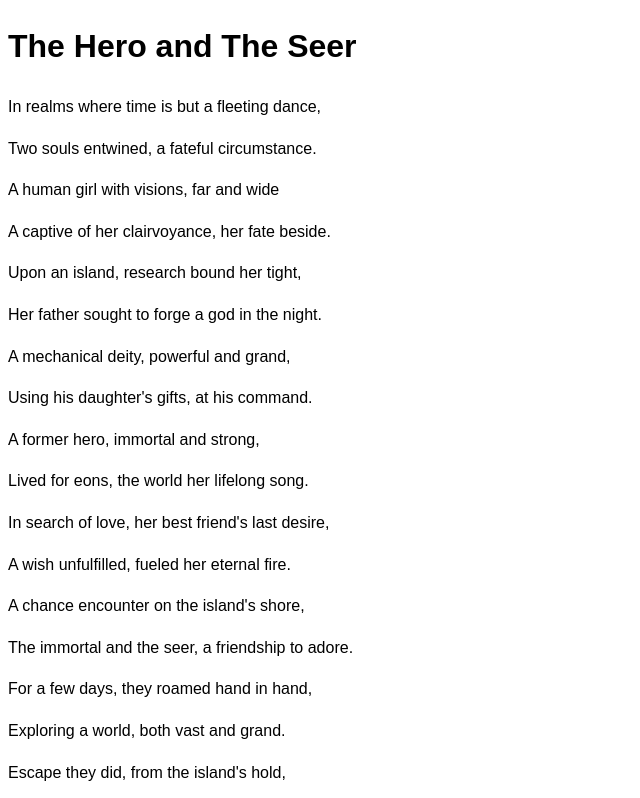
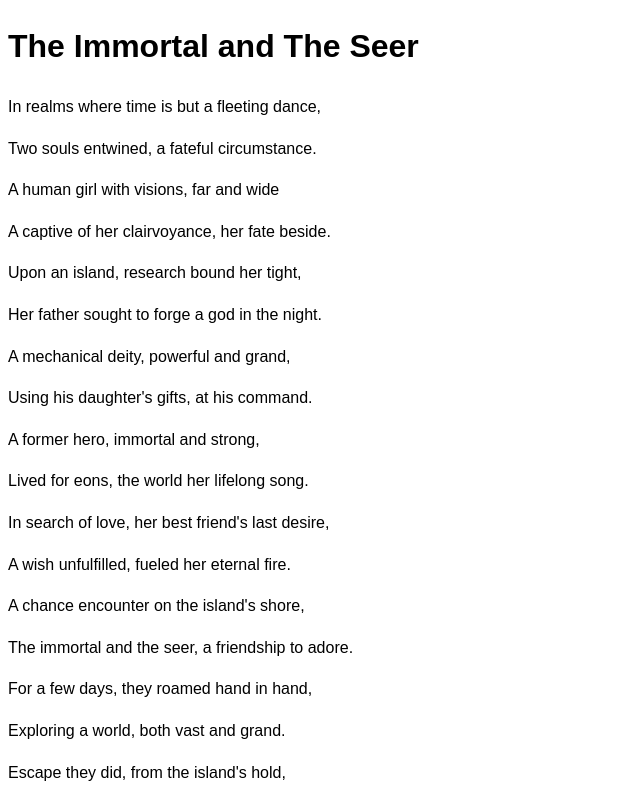
Before and after one commit to tolitog/tolitog.github.io, a plain HTML site: page index.html in a window 1280 px wide. Shown: the top 798 px of the page, without its empty margins (0-640 px from the left). Drawn offline with Linux system fonts and the light colour scheme.

Commit message:
Update index.html

```diff
--- a/index.html
+++ b/index.html
@@ -23,7 +23,7 @@
 <body>
 
     <header>
-        <h1>The Hero and The Seer</h1>
+        <h1>The Immortal and The Seer</h1>
     </header>
 
     <main>
```
